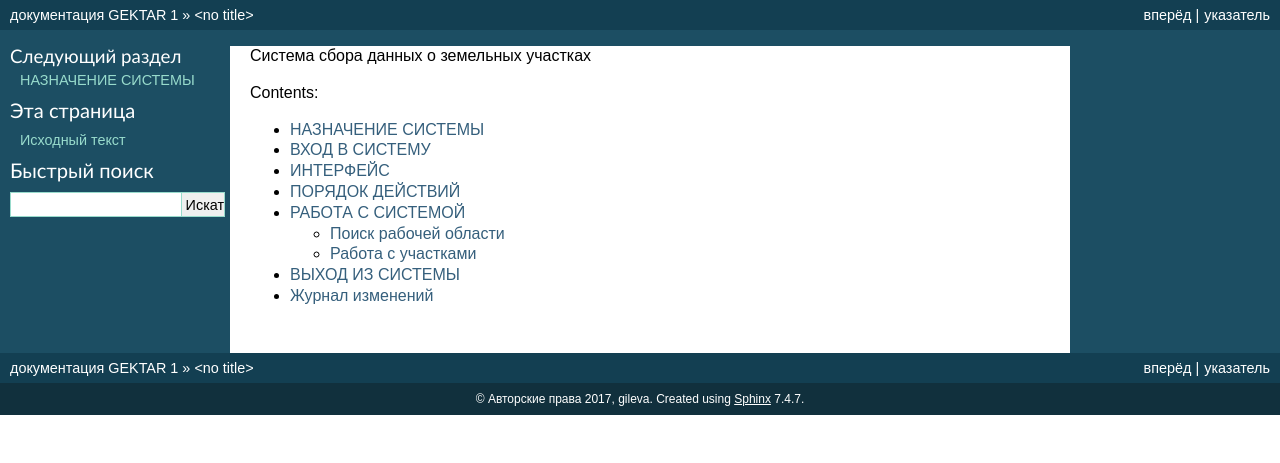
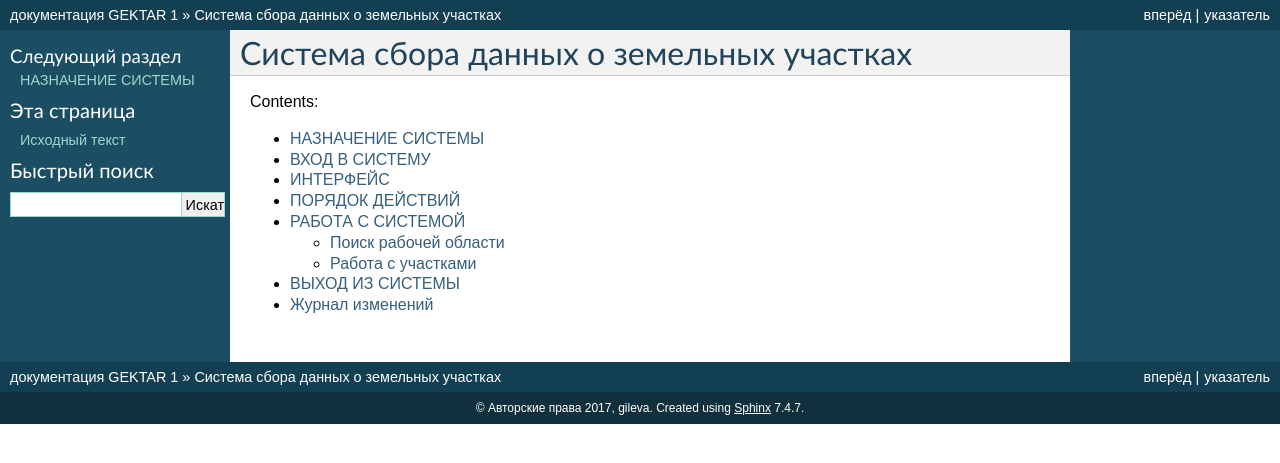
Before and after one commit to Ahcbiint/gektar, a Sphinx documentation site: the page built from source/index.rst, in a window 1280 px wide. Shown: the top 463 px of the page. Built offline with Sphinx 7.4.7, drawn with Linux system fonts in a browser that asks for light colours; part of the change alters nothing that is shown.

```diff
--- a/source/index.rst
+++ b/source/index.rst
@@ -1,4 +1,5 @@
 Система сбора данных о земельных участках
+=====================================================
 
 Contents:
 
@@ -6,3 +7,10 @@ Contents:
    :maxdepth: 2
 
    gektar
+
+.. Индекс и таблицы
+.. ================
+
+.. * :ref:`genindex`
+.. * :ref:`search`
+.. * :ref:`glossary`
```
